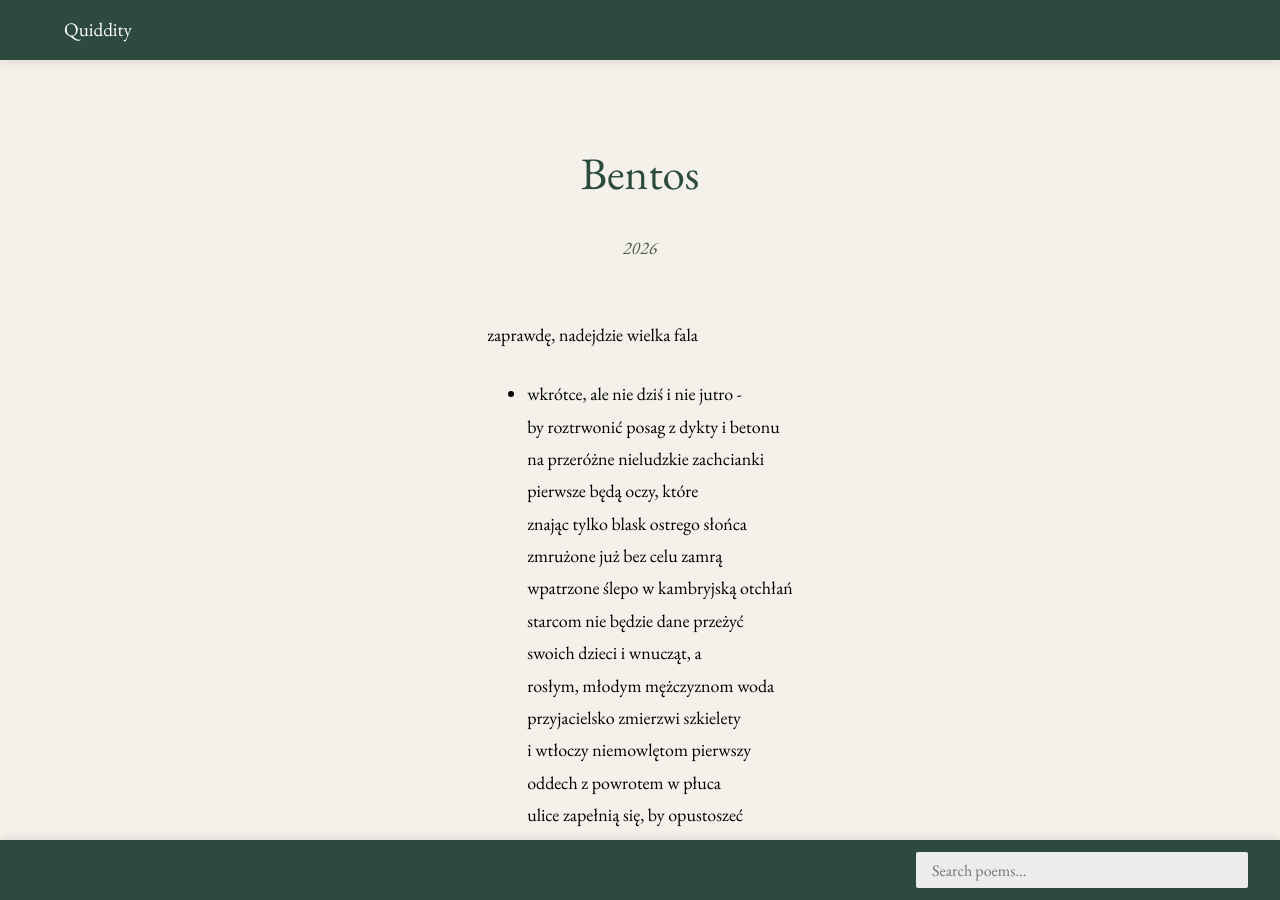
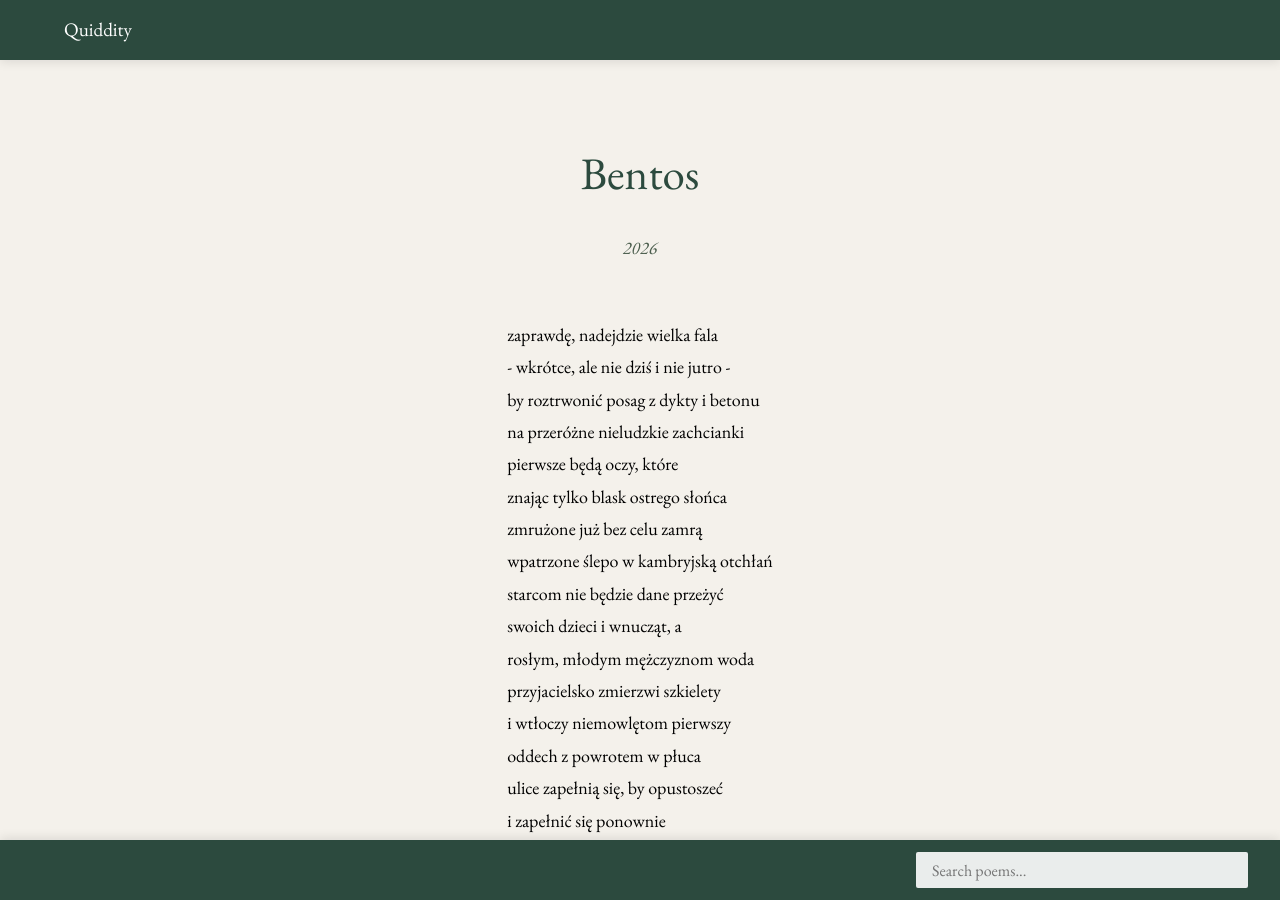
Before and after one commit to arcustangens/quiddity, a Jekyll site: the page built from _posts/2026-09-01-bentos.markdown, in a window 1280 px wide and 900 px high. Built offline with Jekyll 4.4.1, drawn with Linux system fonts in a browser that asks for light colours.

Commit message:
poprawki stylowania

```diff
--- a/_posts/2026-09-01-bentos.markdown
+++ b/_posts/2026-09-01-bentos.markdown
@@ -5,7 +5,7 @@ date: 2026-08-09
 ---
 
 zaprawdę, nadejdzie wielka fala
-- wkrótce, ale nie dziś i nie jutro -
+\- wkrótce, ale nie dziś i nie jutro -
 by roztrwonić posag z dykty i betonu
 na przeróżne nieludzkie zachcianki
 pierwsze będą oczy, które
```
